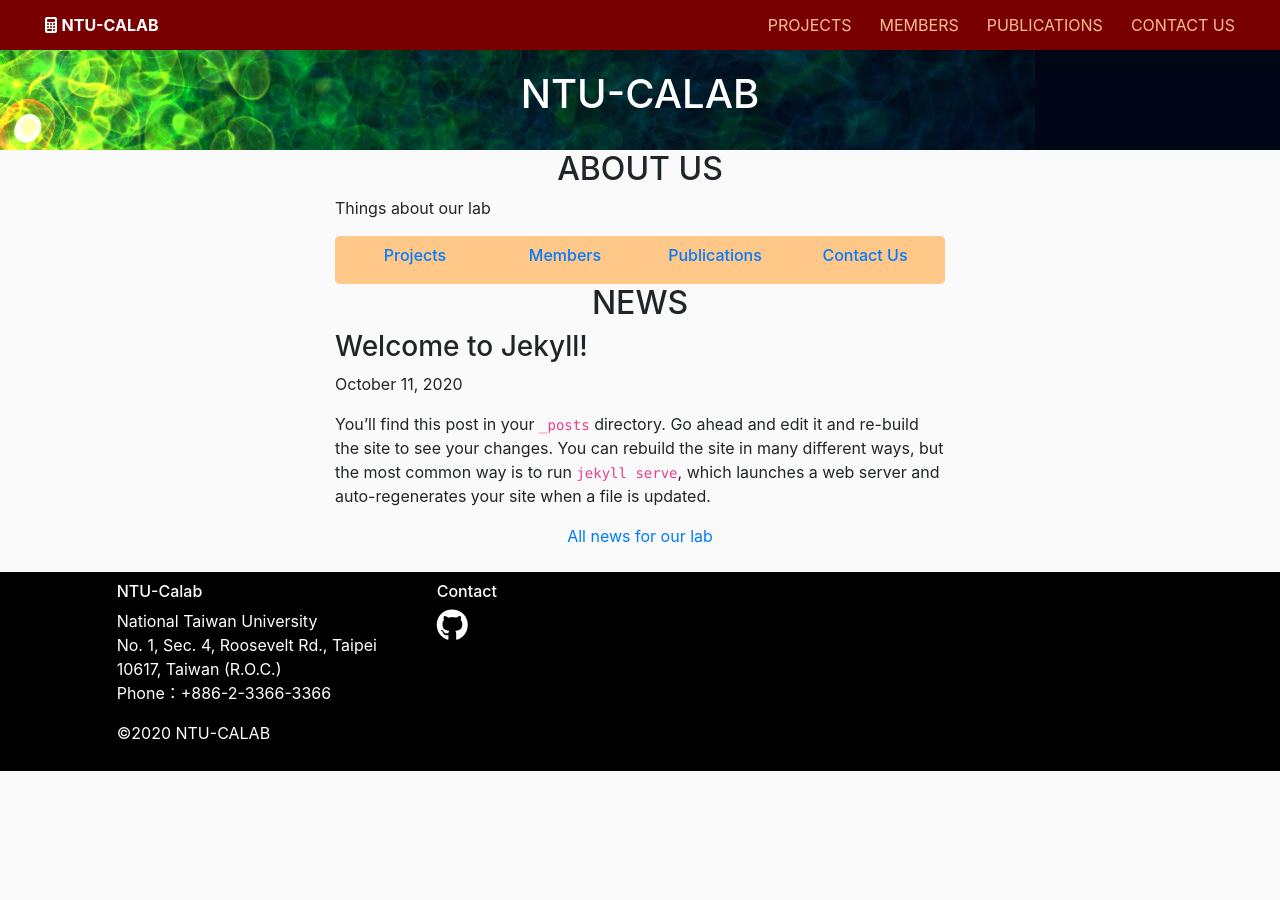
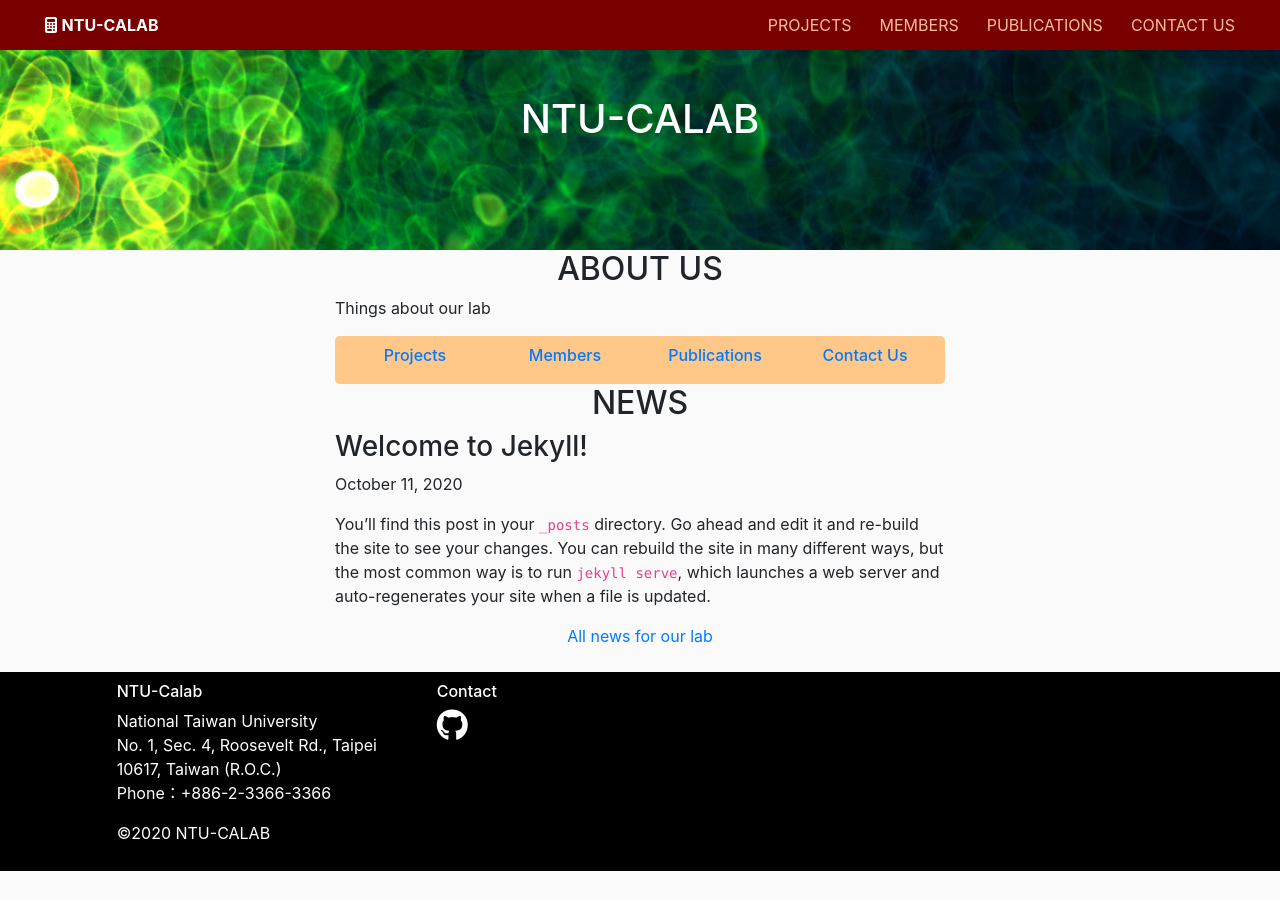
Before and after one commit to calab-ntu/calab-ntu.github.io, a Jekyll site: the page built from index.md, in a window 1280 px wide. Built offline with Jekyll 4.4.1, drawn with Linux system fonts in a browser that asks for light colours; nearby versions of some CDN libraries.

Commit message:
Refresh Title image

```diff
--- a/assets/css/style.css
+++ b/assets/css/style.css
@@ -81,18 +81,18 @@ body {
 ================================*/
 
 .title {
-	height: 100px;
-	background-color: #010716;
+	height: 200px;
+	background-color: #030814;
 	display: block;
 	text-align: center;
 	background-image: url("/assets/images/title_background.jpg");
-	background-position: center left;
+	background-position: button left;
 	background-repeat: no-repeat;
 	}
 
 .title h1{
 	color: #FFFFFF;
-	padding: 20px;
+	padding: 45px;
 	text-transform: uppercase;
 	}
 
```
Also changed, not shown: assets/images/title_background.jpg, assets/images/title_background.png, 4 other files.
